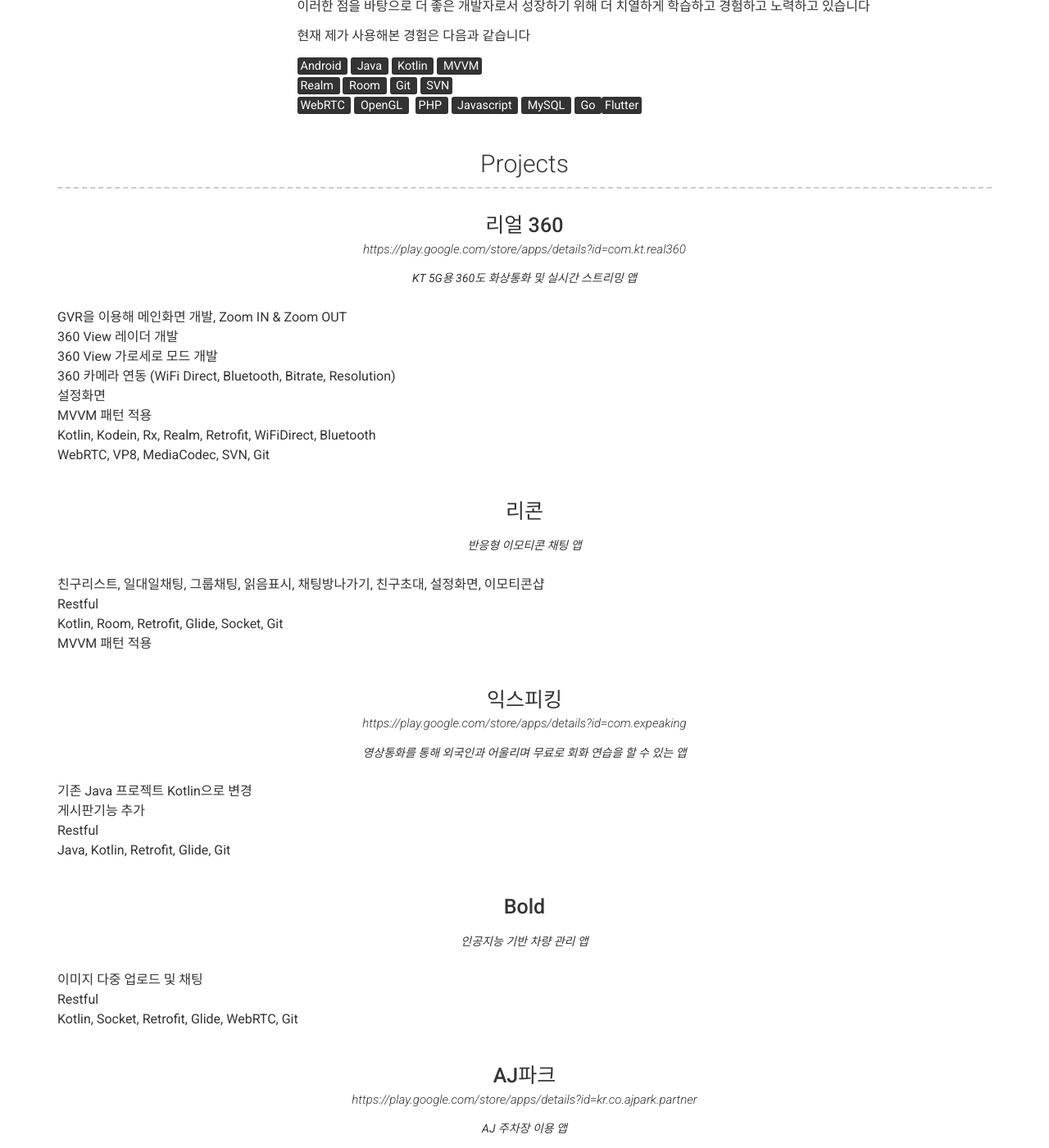
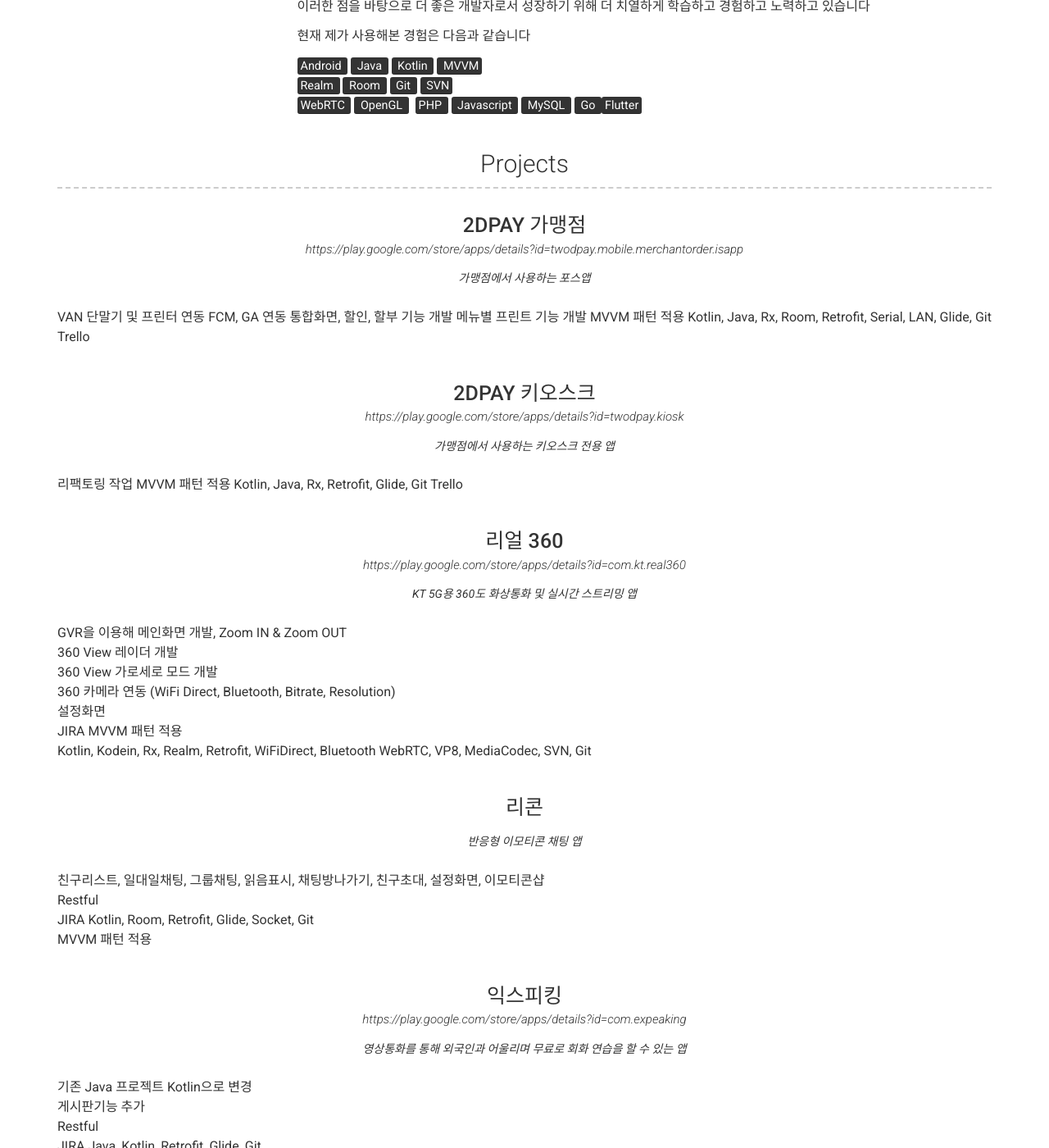
Before and after one commit to developerwatson/devwatsonlee.github.io, a Jekyll site: the page built from index.md, in a window 1280 px wide and 1400 px high, scrolled down 522 px. Shown: the whole window at 82% size. Built offline with Jekyll 4.4.1, drawn with Linux system fonts in a browser that asks for light colours; some of the changed text lies outside the part shown.

Commit message:
project add 2dm

```diff
--- a/_data/projects.yml
+++ b/_data/projects.yml
@@ -1,4 +1,31 @@
 # Project template
+- layout: top-middle
+  name: 2DPAY 가맹점
+  link: https://play.google.com/store/apps/details?id=twodpay.mobile.merchantorder.isapp
+  #github: Github page for project (eg. sproogen/modern-resume-theme)(optional)
+  quote: >
+    가맹점에서 사용하는 포스앱
+  description: | # this will include new lines to allow paragraphs
+    VAN 단말기 및 프린터 연동
+    FCM, GA 연동
+    통합화면, 할인, 할부 기능 개발
+    메뉴별 프린트 기능 개발
+    MVVM 패턴 적용
+    Kotlin, Java, Rx, Room, Retrofit, Serial, LAN, Glide, Git
+    Trello
+
+- layout: top-middle
+  name: 2DPAY 키오스크
+  link: https://play.google.com/store/apps/details?id=twodpay.kiosk
+  #github: Github page for project (eg. sproogen/modern-resume-theme)(optional)
+  quote: >
+    가맹점에서 사용하는 키오스크 전용 앱
+  description: | # this will include new lines to allow paragraphs
+    리팩토링 작업
+    MVVM 패턴 적용
+    Kotlin, Java, Rx, Retrofit, Glide, Git
+    Trello
+
 - layout: top-middle
   name: 리얼 360
   link: https://play.google.com/store/apps/details?id=com.kt.real360
@@ -11,6 +38,7 @@
     360 View 가로세로 모드 개발
     360 카메라 연동 (WiFi Direct, Bluetooth, Bitrate, Resolution)
     설정화면
+    JIRA
     MVVM 패턴 적용
     Kotlin, Kodein, Rx, Realm, Retrofit, WiFiDirect, Bluetooth
     WebRTC, VP8, MediaCodec, SVN, Git
@@ -24,6 +52,7 @@
   description: | # this will include new lines to allow paragraphs
     친구리스트, 일대일채팅, 그룹채팅, 읽음표시, 채팅방나가기, 친구초대, 설정화면, 이모티콘샵
     Restful
+    JIRA
     Kotlin, Room, Retrofit, Glide, Socket, Git
     MVVM 패턴 적용
 
@@ -37,6 +66,7 @@
     기존 Java 프로젝트 Kotlin으로 변경
     게시판기능 추가
     Restful
+    JIRA
     Java, Kotlin, Retrofit, Glide, Git
 
 - layout: top-middle
@@ -48,6 +78,7 @@
   description: | # this will include new lines to allow paragraphs
     이미지 다중 업로드 및 채팅
     Restful
+    JIRA
     Kotlin, Socket, Retrofit, Glide, WebRTC, Git
 
 - layout: top-middle
```
